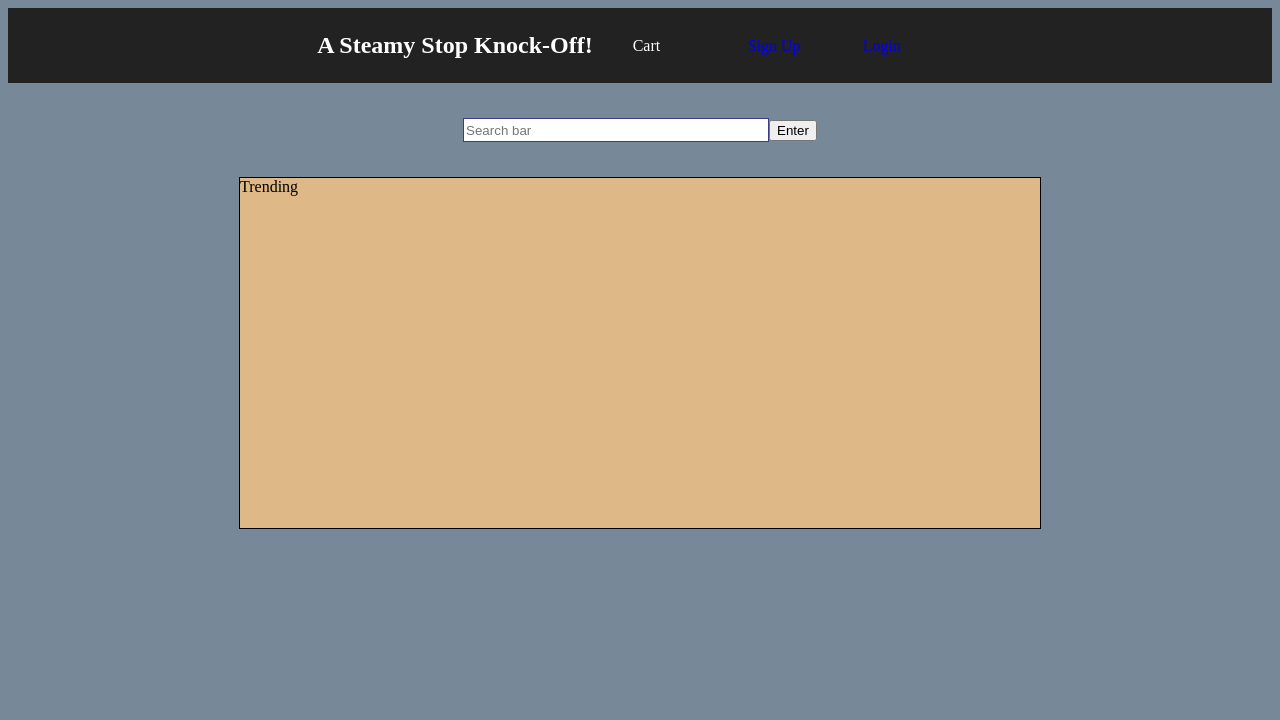
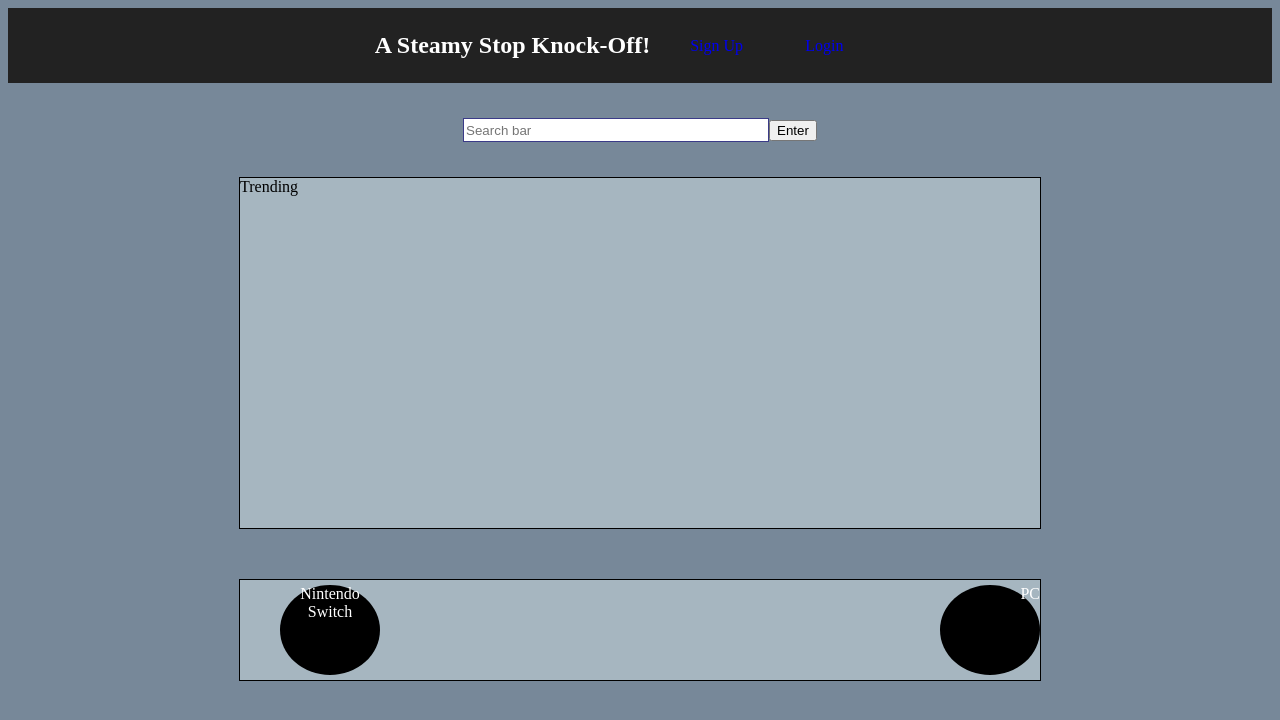
Before and after one commit to Josebosquez/A-steamy-KnockStop-off, a React (Create React App) app in the folder SKO-frontend/sko-frontend/: page / in a window 1280 px wide. Shown: the top 720 px of the page. Built offline with nearby package versions, Linux system fonts and the light colour scheme.

Commit message:
adding a platform ul li css. I will replace it with navlinks upon completion

```diff
--- a/SKO-frontend/sko-frontend/src/components/Home/Home.css
+++ b/SKO-frontend/sko-frontend/src/components/Home/Home.css
@@ -1,3 +1,10 @@
+.main {
+    height: 1200px;
+    display: flex;
+    flex-direction: column;
+    align-items: center;
+}
+
 .input-trending {
     width: 100%;
     height: auto;
@@ -19,5 +26,33 @@
     width: 800px;
     height: 350px;
     border: 1px solid black;
-    background-color: burlywood;
+    background-color: rgba(190, 205, 212, 0.671);
 }
+
+.platforms {
+    margin-top: 50px;
+    width: 800px;
+    border: 1px solid black;
+    height: 100px;
+    justify-content: center;
+    align-items: center;
+    background-color: rgba(190, 205, 212, 0.671);
+}
+
+.platforms ul {
+    display: flex;
+    height: 100px;
+    color: white;
+    margin-top: 0;
+    justify-content: space-between;
+    align-items: center;
+}
+
+.platforms ul li {
+    display: flex;
+    background-color: black;
+    border-radius: 50%;
+    height: 90px;
+    color: white;
+    text-align: center;
+}
--- a/SKO-frontend/sko-frontend/src/components/Home/Home.js
+++ b/SKO-frontend/sko-frontend/src/components/Home/Home.js
@@ -1,10 +1,13 @@
 import React, { Component } from 'react'
+import { NavLink } from 'react-router-dom'
 import "./Home.css"
 
 export class Home extends Component {
     render() {
         return (
             <div>
+
+                <div className='main'>
                     <div className='input-trending'>
 
                         <div className='input'>
@@ -20,6 +23,29 @@ export class Home extends Component {
                             Trending
                         </div>
                     </div>
+                    <div className='platforms'>
+                        <ul>
+                            <li>
+                                Nintendo Switch
+                            </li>
+                            <li>
+                                PC
+                            </li>
+                            {/* <li>
+                                PS5
+                            </li>
+                            <li>
+                                PS4
+                            </li>
+                            <li>
+                                XBox Series X
+                            </li>
+                            <li>
+                                XBox 1
+                            </li> */}
+                        </ul>
+                    </div>
+                </div>
             </div>
         )
     }
--- a/SKO-frontend/sko-frontend/src/components/Nav/Nav.js
+++ b/SKO-frontend/sko-frontend/src/components/Nav/Nav.js
@@ -13,9 +13,7 @@ export class nav extends Component {
                 </div>
                 <div className='nav-right-side'>
                     <ul>
-                        <li>
-                            Cart
-                        </li>
+
                         <li>
                             {this.props.user ? (
                                 <NavLink activeClassName="selected" to='/logout' onClick={this.props.handleUserLogout}>Logout </NavLink>
```
Lines whose indentation alone changed are shown as unchanged.
